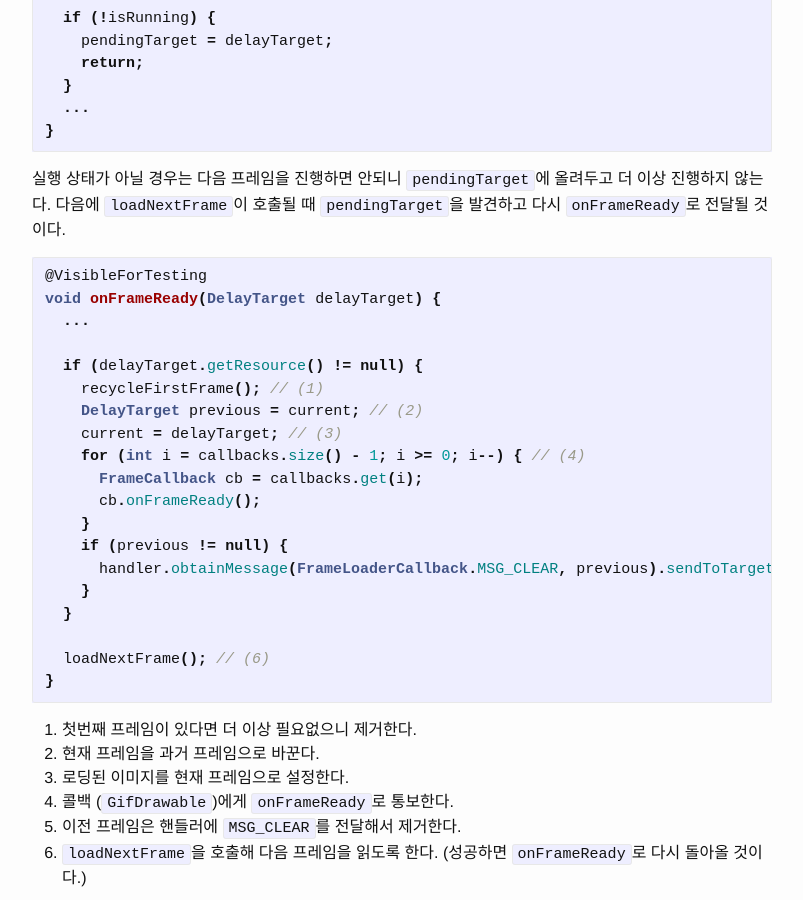
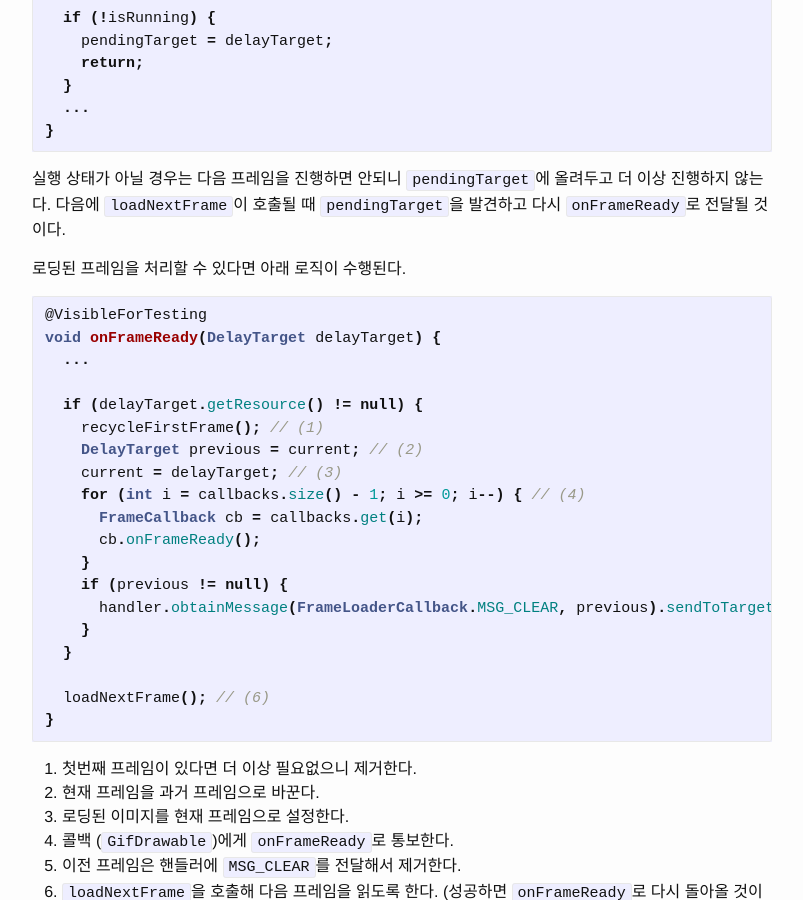
Before and after one commit to dalinaum/dalinaum.github.io, a Jekyll site: the page built from _posts/2020-05-22-glide-rendering.markdown, in a window 1280 px wide and 900 px high, scrolled down 5805 px. Shown: the whole window, without its empty margins (238-1041 px from the left). Built offline with Jekyll 4.4.1, drawn with Linux system fonts in a browser that asks for light colours.

Commit message:
설명을 좀 더 알기 쉽게 정제.

````diff
--- a/_posts/2020-05-22-glide-rendering.markdown
+++ b/_posts/2020-05-22-glide-rendering.markdown
@@ -268,6 +268,8 @@ void onFrameReady(DelayTarget delayTarget) {
 
 실행 상태가 아닐 경우는 다음 프레임을 진행하면 안되니 `pendingTarget`에 올려두고 더 이상 진행하지 않는다. 다음에 `loadNextFrame`이 호출될 때 `pendingTarget`을 발견하고 다시 `onFrameReady`로 전달될 것이다.
 
+로딩된 프레임을 처리할 수 있다면 아래 로직이 수행된다.
+
 ```java
 @VisibleForTesting
 void onFrameReady(DelayTarget delayTarget) {
````
